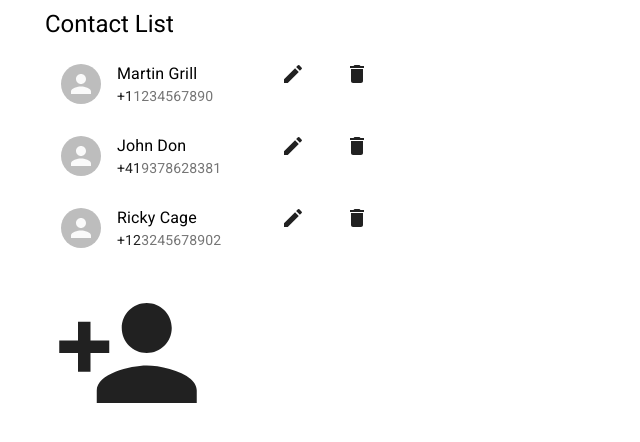
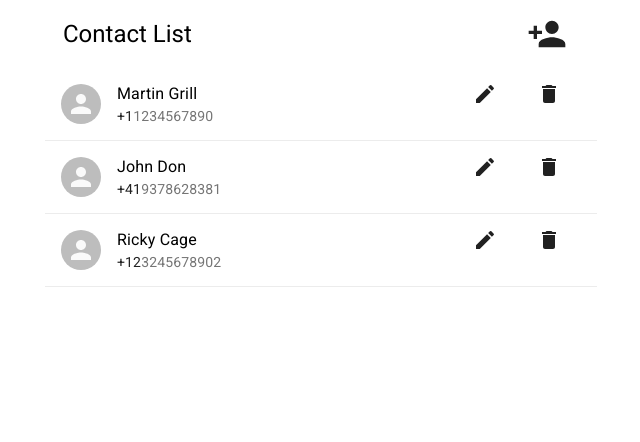
Before and after one commit to Deepanshu-97/phonebook-demo, a React (Create React App) app: page / in a window 1280 px wide. Shown: the top 442 px of the page, without its empty margins (319-959 px from the left). Built offline with nearby package versions, Linux system fonts and the light colour scheme.

Commit message:
Added more design

```diff
--- a/src/Components/Contact.jsx
+++ b/src/Components/Contact.jsx
@@ -9,6 +9,9 @@ const useStyles = makeStyles(theme => ({
   inline: {
     display: 'inline',
   },
+  bottomBorder: {
+    borderBottom: '1px solid #ececec'
+  }
 }))
 
 const Contact = ({
@@ -23,7 +26,7 @@ const Contact = ({
 }) => {
   const classes = useStyles()
   return (
-    <ListItem alignItems="flex-start">
+    <ListItem alignItems="flex-start" className={classes.bottomBorder}>
       <ListItemAvatar>
         <Avatar alt="" src={avatarUrl} />
       </ListItemAvatar>
--- a/src/Components/Form.jsx
+++ b/src/Components/Form.jsx
@@ -23,7 +23,11 @@ const useStyles = makeStyles(theme => ({
   submit: {
     margin: theme.spacing(2, 0, 2),
   },
-}));
+  inputCountrol: {
+    width: '100%',
+  }
+}))
+
 const ContactForm = ({
   id,
   firstName,
@@ -57,8 +61,9 @@ const ContactForm = ({
       <Typography variant="h4">{title}</Typography>
       <form className={classes.form} noValidate>
         <Grid container spacing={1}>
-          <Grid item sm={6}>
+          <Grid item sm={12}>
             <InputField
+              className={classes.inputCountrol}
               required
               label="First Name"
               autoFocus
@@ -67,8 +72,9 @@ const ContactForm = ({
               onChange={event => setFirstNameValue(event.target.value)}
             />
           </Grid>
-          <Grid item sm={6}>
+          <Grid item sm={12}>
             <InputField
+              className={classes.inputCountrol}
               required
               label="Last Name"
               name="lastNameValue"
@@ -76,8 +82,9 @@ const ContactForm = ({
               onChange={event => setLastNameValue(event.target.value)}
             />
           </Grid>
-          <Grid item sm={6}>
+          <Grid item sm={12}>
             <InputField
+              className={classes.inputCountrol}
               required
               label="Country Code"
               name="countryCodeValue"
@@ -85,8 +92,9 @@ const ContactForm = ({
               onChange={event => setCountryCodeValue(event.target.value)}
             />
           </Grid>
-          <Grid item sm={6}>
+          <Grid item sm={12}>
             <InputField
+              className={classes.inputCountrol}
               required
               label="Phone Number"
               name="phoneValue"
--- a/src/Containers/PhoneBook.jsx
+++ b/src/Containers/PhoneBook.jsx
@@ -9,12 +9,17 @@ import ContactForm from './../Components/Form';
 const useStyles = makeStyles(theme => ({
   root: {
     width: '100%',
-    maxWidth: 360,
     backgroundColor: theme.palette.background.paper,
   },
   addIcon: {
-    width: '150px',
-    height: '150px'
+    width: '40px',
+    height: '40px'
+  },
+  dFlex: {
+    display: 'flex',
+    justifyContent: 'space-between',
+    alignItems: 'center',
+    padding: '0 18px'
   }
 }))
 
@@ -91,11 +96,16 @@ const PhoneBook = (props) => {
 
   return (
     <Container maxWidth="sm">
-      <Typography
-        variant='h5'
-      >
-        Contact List
+      <div className={classes.dFlex}>
+        <Typography
+          variant='h5'
+        >
+          Contact List
       </Typography>
+        <Button onClick={handleOpen}>
+          <PersonAddIcon className={classes.addIcon} />
+        </Button>
+      </div>
       <List className={classes.root}>
         {contacts.map((contact, key) => {
           return <Contact
@@ -106,9 +116,6 @@ const PhoneBook = (props) => {
           />
         })}
       </List>
-      <Button onClick={handleOpen}>
-        <PersonAddIcon className={classes.addIcon} />
-      </Button>
       <Modal
         title={'Add Contact Form'}
         open={open}
```
